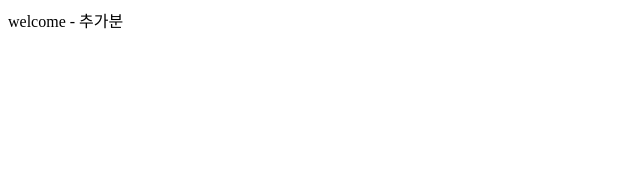
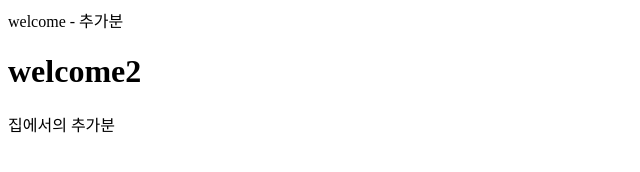
Before and after one commit to skssin00/230105, a plain HTML site: page index.html in a window 1280 px wide. Shown: the whole page, without its empty margins (0-640 px from the left). Drawn offline with Linux system fonts and the light colour scheme.

Commit message:
house end

```diff
--- a/index.html
+++ b/index.html
@@ -8,5 +8,7 @@
 </head>
 <body>
     welcome - 추가분
+    <h1>welcome2</h1>
+    <p>집에서의 추가분</p>
 </body>
 </html>
```
